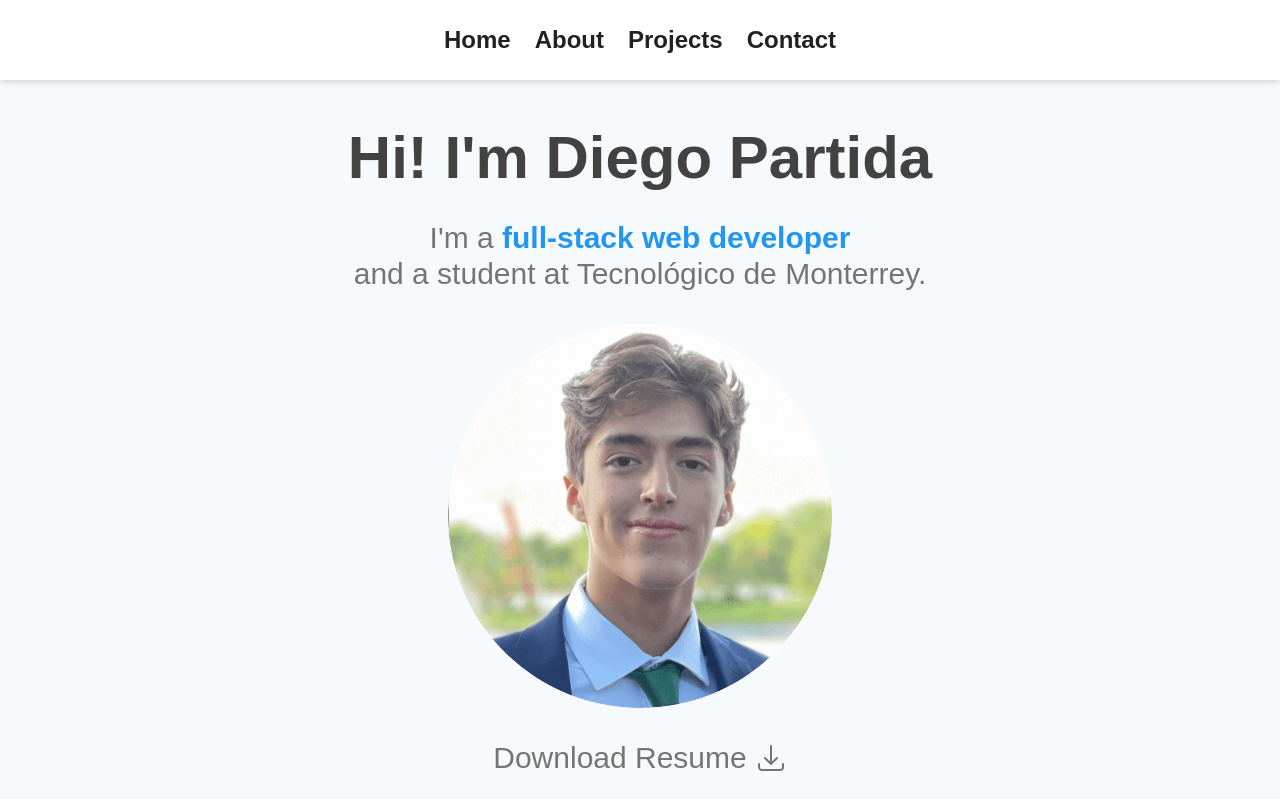
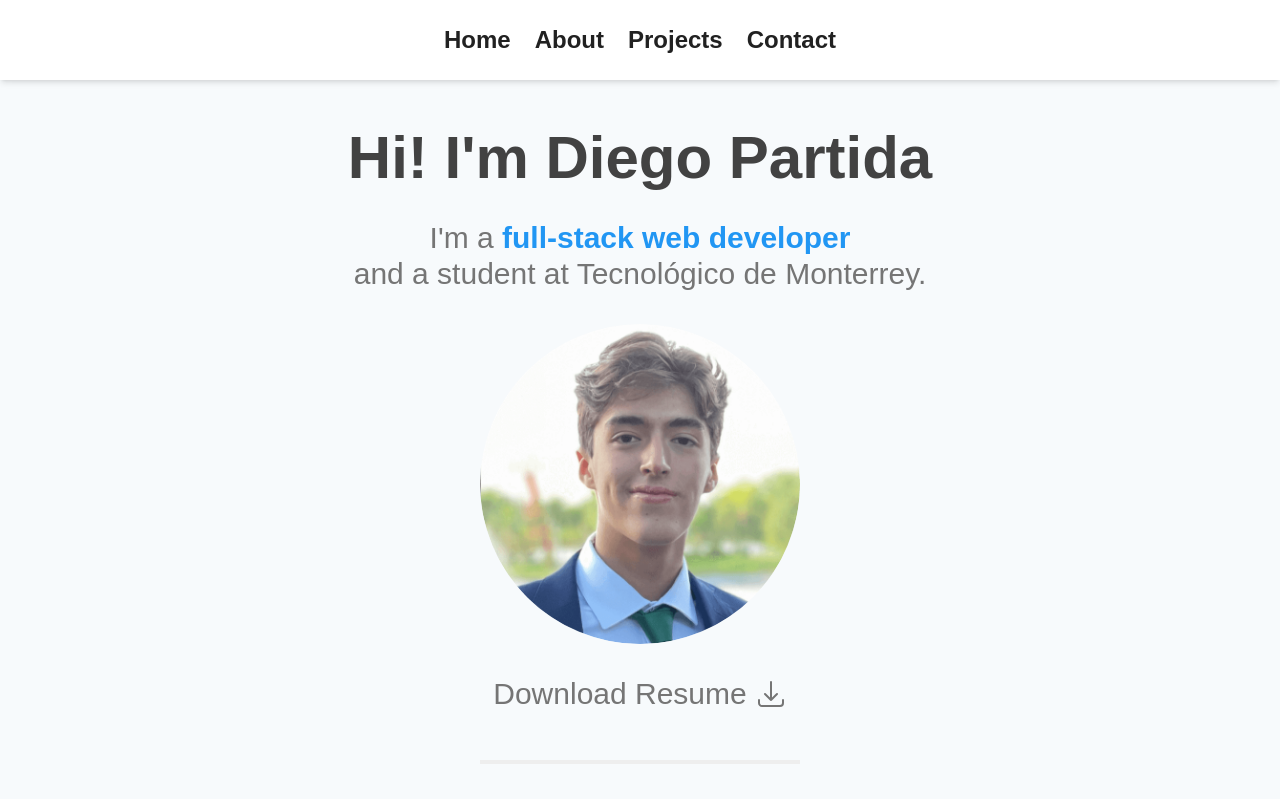
Before and after one commit to diegopartida22/diego-portfolio, a React (Create React App) app: page / in a window 1280 px wide. Shown: the top 799 px of the page. Built offline with nearby package versions, Linux system fonts and the light colour scheme.

Commit message:
Update image

```diff
--- a/src/components/Home.js
+++ b/src/components/Home.js
@@ -21,7 +21,7 @@ function Home() {
 
       <img
         src="/images/ME.png"
-        className="w-64 h-64 sm:w-96 sm:h-96 mx-auto mt-8 rounded-full border-gray-200"
+        className="w-60 h-60 sm:w-80 sm:h-80 mx-auto mt-8 rounded-full border-gray-200 hover:scale-110 transform transition duration-300"
         alt="Me pixelated"
       />
 
```
